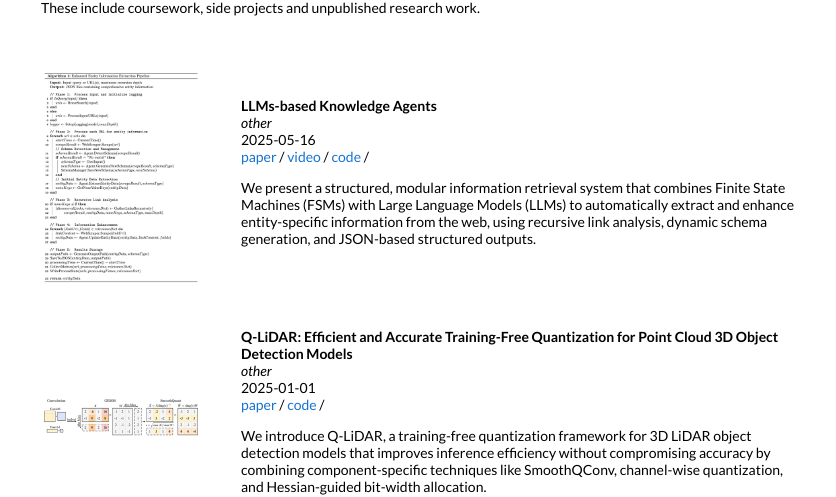
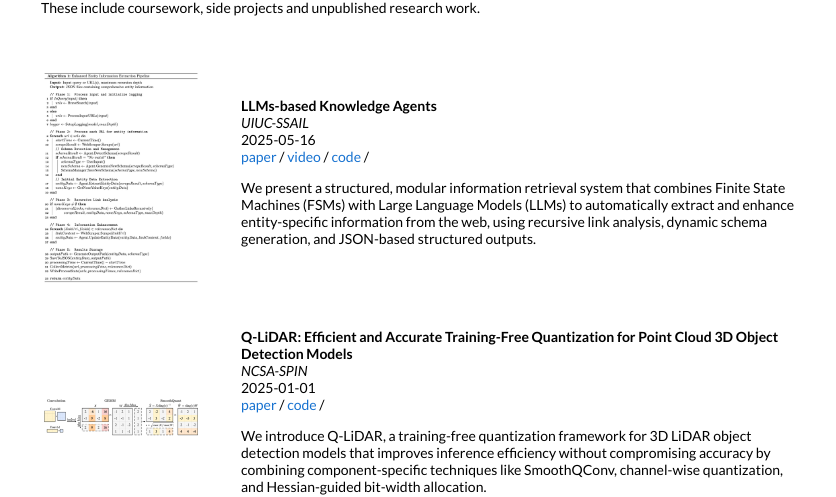
Before and after one commit to Yingbei-Weng/Yingbei-Weng.github.io, a Jekyll site: the page built from _posts/2025-05-16-knowledge.markdown, in a window 1280 px wide. Shown: the part 1007-1504 px from the top of the page, without its empty margins (219-1055 px from the left). Built offline with Jekyll 4.4.1, drawn with Linux system fonts in a browser that asks for light colours.

Commit message:
update: post categories

```diff
--- a/_posts/2025-01-01-q-lidar.markdown
+++ b/_posts/2025-01-01-q-lidar.markdown
@@ -3,7 +3,7 @@ layout: post
 title: "Q-LiDAR: Efficient and Accurate Training-Free Quantization for Point Cloud 3D Object Detection Models"
 date: 2025-01-01 22:21:59 +00:00
 image: /images/q_lidar.png
-categories: other
+categories: NCSA-SPIN
 author: "Banghao Chi"
 authors: "<strong>Banghao Chi</strong>, Hongbo Zheng, Minjia Zhang, et. al."
 venue: "arXiv"
--- a/_posts/2025-05-16-knowledge.markdown
+++ b/_posts/2025-05-16-knowledge.markdown
@@ -3,7 +3,7 @@ layout: post
 title: "LLMs-based Knowledge Agents"
 date: 2025-05-16 22:21:59 +00:00
 image: /images/knowledge.png
-categories: other
+categories: UIUC-SSAIL
 author: "Banghao Chi"
 authors: "<strong>Banghao Chi</strong>"
 venue: "arXiv"
```
